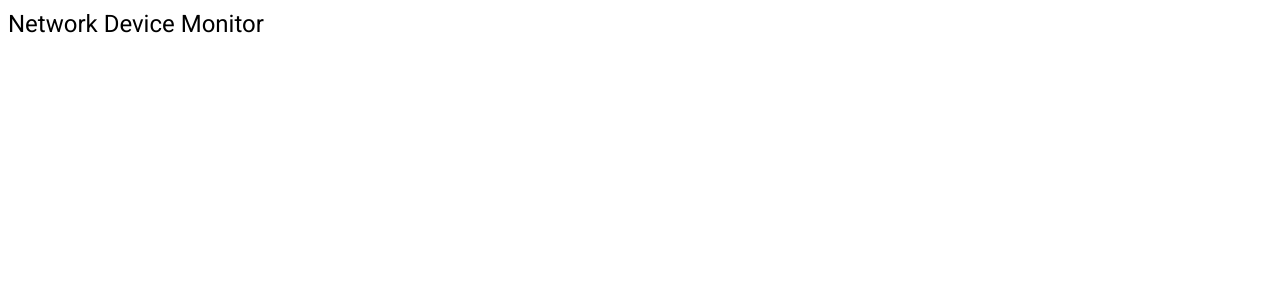
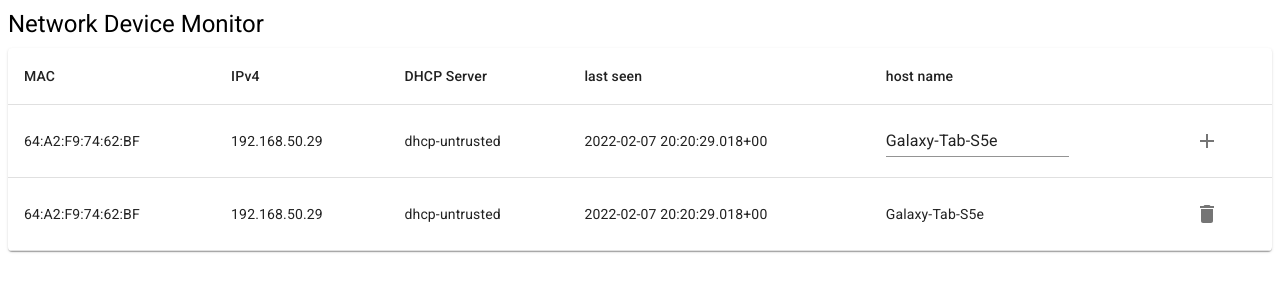
Before and after one commit to andreasbehnke/device-mon, a React (Create React App) app in the folder webclient/: page / in a window 1280 px wide. Shown: the top 300 px of the page. Built offline with nearby package versions, Linux system fonts and the light colour scheme.

Commit message:
Added simple device table design

```diff
--- a/webclient/package.json
+++ b/webclient/package.json
@@ -6,6 +6,7 @@
     "@emotion/react": "^11.7.1",
     "@emotion/styled": "^11.6.0",
     "@fontsource/roboto": "^4.5.3",
+    "@mui/icons-material": "^5.4.1",
     "@mui/material": "^5.4.1",
     "@testing-library/jest-dom": "^5.16.2",
     "@testing-library/react": "^12.1.2",
--- a/webclient/src/App.tsx
+++ b/webclient/src/App.tsx
@@ -1,5 +1,17 @@
 import React from 'react';
-import {Typography} from "@mui/material";
+import DeleteIcon from '@mui/icons-material/Delete';
+import AddIcon from '@mui/icons-material/Add';
+import {
+    IconButton,
+    Paper,
+    Table,
+    TableCell,
+    TableContainer,
+    TableHead,
+    TableRow,
+    TextField,
+    Typography
+} from "@mui/material";
 import '@fontsource/roboto/300.css';
 import '@fontsource/roboto/400.css';
 import '@fontsource/roboto/500.css';
@@ -7,7 +19,47 @@ import '@fontsource/roboto/700.css';
 
 function App() {
   return (
-      <Typography variant={"h5"}>Network Device Monitor</Typography>
+      <>
+          <Typography variant={"h5"} gutterBottom>Network Device Monitor</Typography>
+          <TableContainer component={Paper}>
+              <Table>
+                  <TableHead>
+                      <TableRow>
+                          <TableCell>MAC</TableCell>
+                          <TableCell>IPv4</TableCell>
+                          <TableCell>DHCP Server</TableCell>
+                          <TableCell>last seen</TableCell>
+                          <TableCell>host name</TableCell>
+                          <TableCell />
+                      </TableRow>
+                  </TableHead>
+                  <TableRow>
+                      <TableCell>64:A2:F9:74:62:BF</TableCell>
+                      <TableCell>192.168.50.29</TableCell>
+                      <TableCell>dhcp-untrusted</TableCell>
+                      <TableCell>2022-02-07 20:20:29.018+00</TableCell>
+                      <TableCell><TextField variant={"standard"} value={"Galaxy-Tab-S5e"}></TextField></TableCell>
+                      <TableCell>
+                          <IconButton aria-label="approve">
+                            <AddIcon />
+                          </IconButton>
+                      </TableCell>
+                  </TableRow>
+                  <TableRow>
+                      <TableCell>64:A2:F9:74:62:BF</TableCell>
+                      <TableCell>192.168.50.29</TableCell>
+                      <TableCell>dhcp-untrusted</TableCell>
+                      <TableCell>2022-02-07 20:20:29.018+00</TableCell>
+                      <TableCell>Galaxy-Tab-S5e</TableCell>
+                      <TableCell>
+                          <IconButton aria-label="forget">
+                              <DeleteIcon />
+                          </IconButton>
+                      </TableCell>
+                  </TableRow>
+              </Table>
+          </TableContainer>
+      </>
   );
 }
 
```
Also changed, not shown: 1 other file (tests, documents, lock files or other folders).
